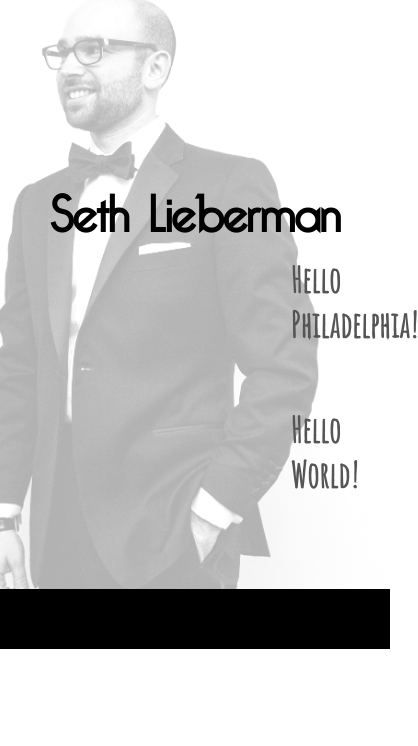
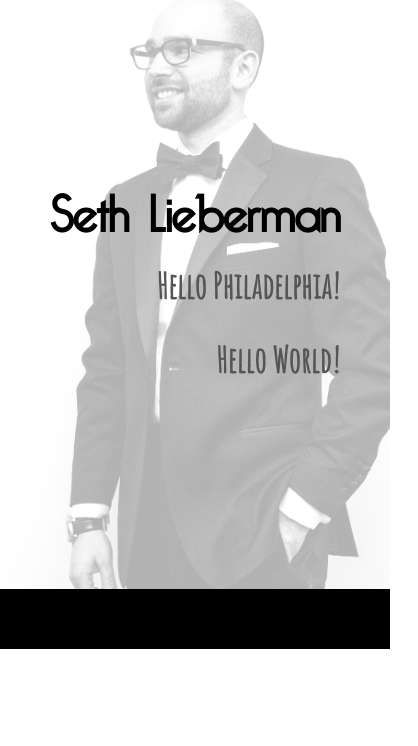
Before and after one commit to SethLieberman/Portfolio, a plain HTML site: page index.html in a window 390 px wide. Shown: the part 81-827 px from the top of the page, 418 px wide, since content can reach past the window. Drawn offline with Linux system fonts and the light colour scheme.

Commit message:
fixed media queary

```diff
--- a/scss-style/_mediaq.scss
+++ b/scss-style/_mediaq.scss
@@ -4,13 +4,16 @@
 	.tuxpic{
 		position:absolute;
 		top:20px;
+		left: 0;
 		right: 0;
 		z-index: -10;
 		height: 650px;
 		// text-align:center;
-
+		overflow: hidden;
 	}
 	.tuxpic img{
+		position: absolute;
+		left: -40px;
 		display: block;
 		height: 100%;
 		opacity:.3;
@@ -32,17 +35,17 @@
 	.message{
 		position: absolute;
 		right: 0px;
-		width: 100px;
+		// width: 100px;
 		text-align: center;
 
 
 	}
 	.hello{
-		text-align: center;
+		text-align: right;
 		color: #555;
 		font-size: 9vw;
 		font-family: 'Amatic SC', cursive;
-		margin-top:60px;
+		margin-top: 0px;
 		margin-left: 50px;
 
 	}
--- a/scss-style/styles.scss
+++ b/scss-style/styles.scss
@@ -41,21 +41,23 @@ body{
 .sl{
 	font-family: bellerose;
 	font-size: 7vw;
+	margin-bottom: 0;
 	/*margin-top: 6vw;*/
 }
 
 .message{
 	position: absolute;
 	right: 0px;
-	/*margin-top: 0px;*/
+	// margin-top: 0px;
 	width: 400px;
-	margin-top: -100px;
+
 }
 .hello{
 	text-align: right;
 	color: #555;
 	font-size: 5vw;
 	font-family: 'Amatic SC', cursive;
+	margin-top: 0px;
 }
 
 .bar {
```
Also changed, not shown: css-style/styles.css, philly.png (deleted), 1 other file.
